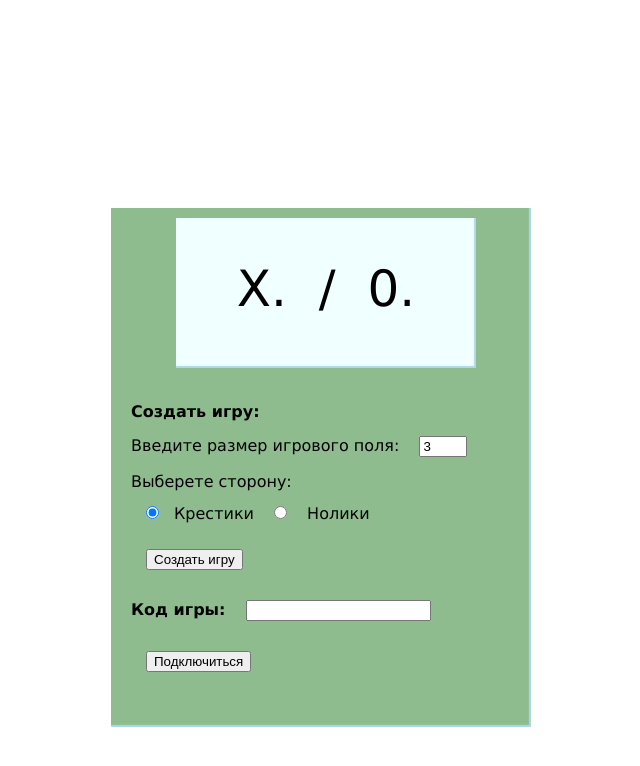
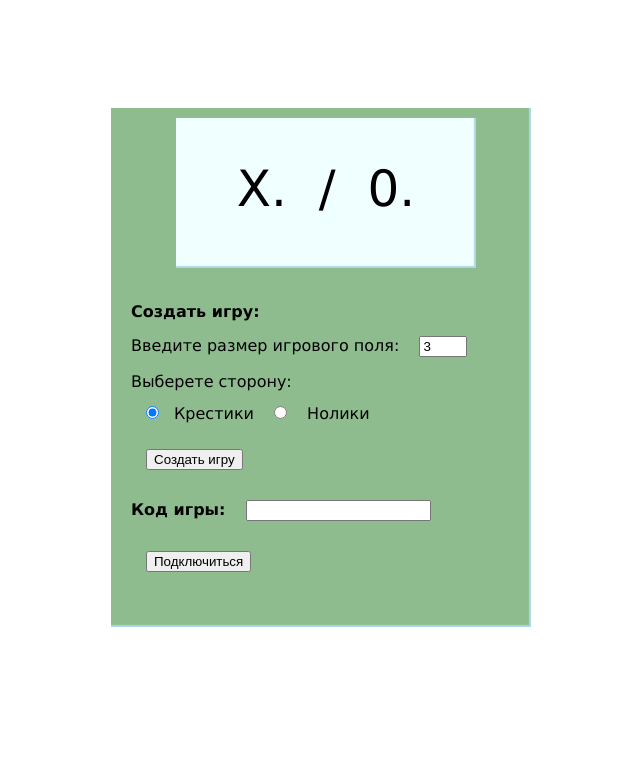
Before and after one commit to andreykudr/tic-tac-toe, a website: page static/index.html in a window 1280 px wide. Shown: the whole page, without its empty margins (319-959 px from the left). Drawn offline with nearby package versions, Linux system fonts and the light colour scheme; no server answers.

Commit message:
last fix

```diff
--- a/server.js
+++ b/server.js
@@ -91,6 +91,7 @@ function initNewGame(side, mapSize, userId) {
 
 function connectToGame(gameId, userId) {
     var game = games[gameId];
+    if (game !== undefined) {
         game.secondUser = userId;
         var secondSide = getSecondPlayerSize(game);
         var size = game.field.size;
@@ -99,6 +100,7 @@ function connectToGame(gameId, userId) {
         io.sockets.connected[userId].emit('connected', size, secondSide, secondPlayerShouldMakeStep);
         if (!secondPlayerShouldMakeStep) {
             io.sockets.connected[gameId].emit('yourStep', game.field.field[0][0]);
+        }
     }
 }
 
--- a/static/css/main.css
+++ b/static/css/main.css
@@ -7,7 +7,7 @@
     width: 400px;
     margin-left: auto;
     margin-right: auto;
-    margin-top: 200px;
+    margin-top: 100px;
     background-color: darkseagreen;
     padding: 10px;
     box-shadow: inset -2px -2px 1px lightblue;
```
Lines whose indentation alone changed are shown as unchanged.
